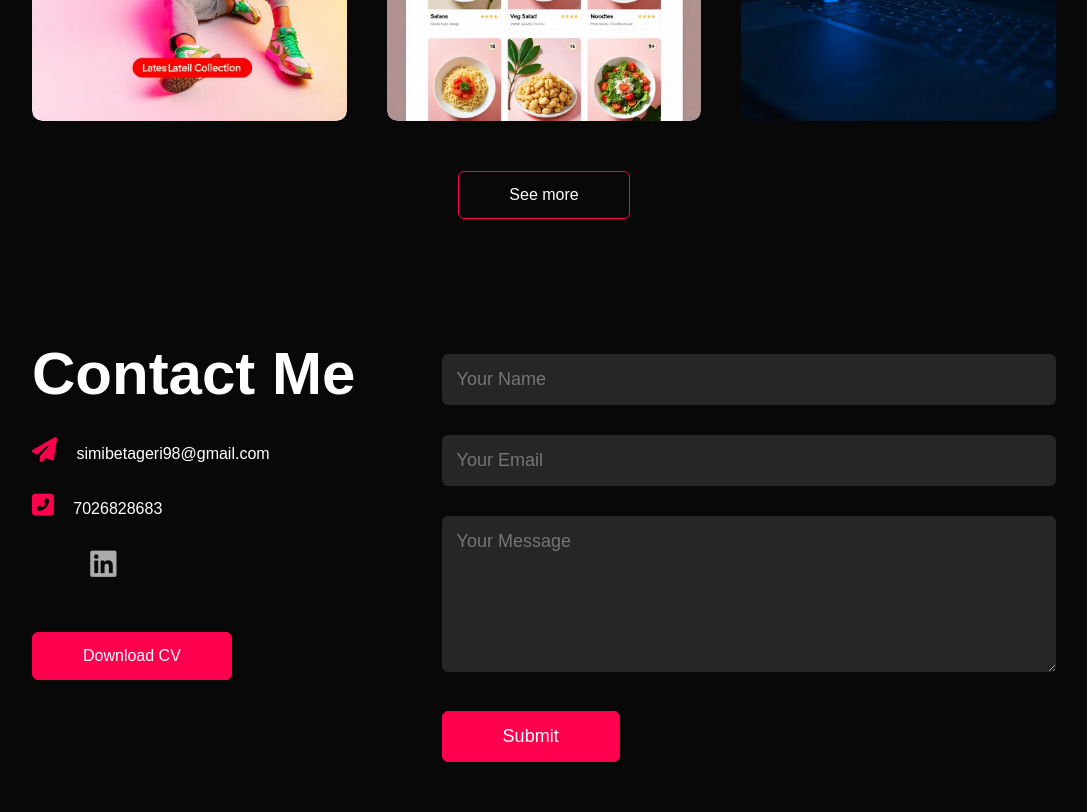
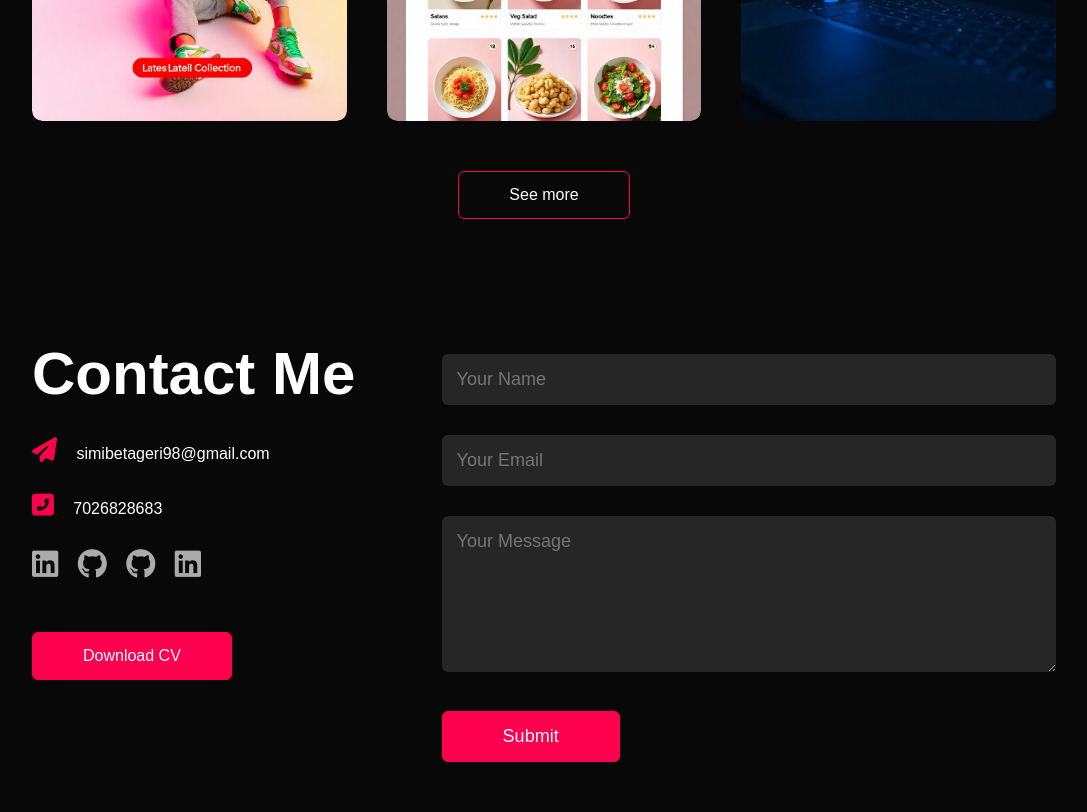
Before and after one commit to SimranBetageri/Portfolio, a plain HTML site: page index.html in a window 1280 px wide. Shown: the part 2556-3368 px from the top of the page, without its empty margins (96-1183 px from the left). Drawn offline with Linux system fonts and the light colour scheme.

Commit message:
Update index.html

```diff
--- a/index.html
+++ b/index.html
@@ -145,9 +145,9 @@
                 <p><i class="fas fa-paper-plane"></i> simibetageri98@gmail.com</p>
                 <p><i class="fas fa-phone-square-alt"></i> 7026828683</p>
                 <div class="social-icons">
-                    <a href="https:www.linkedin.com/in/simran-betageri"><i class="linkedin"></i></a>
-                    <a href="https://github.com/SimranBetageri "><i class="GitHub"></i></a>
-                    <a href="https://leetcode.com/Simran_B/"><i class="LeetCode"></i></a>
+                    <a href="https://www.linkedin.com/in/simran-betageri" target="_blank"><i class="fab fa-linkedin"></i></a>
+                    <a href="https://github.com/SimranBetageri" target="_blank"><i class="fab fa-github"></i></a>
+                    <a href="https://leetcode.com/Simran_B/" target="_blank"><i class="fab fa-github"></i></a>
                     <a href=""><i class="fab fa-linkedin"></i></a>
                 </div>
                 <a href="images/MERN cv.pdf" download class="btn btn2">Download CV</a>
```
